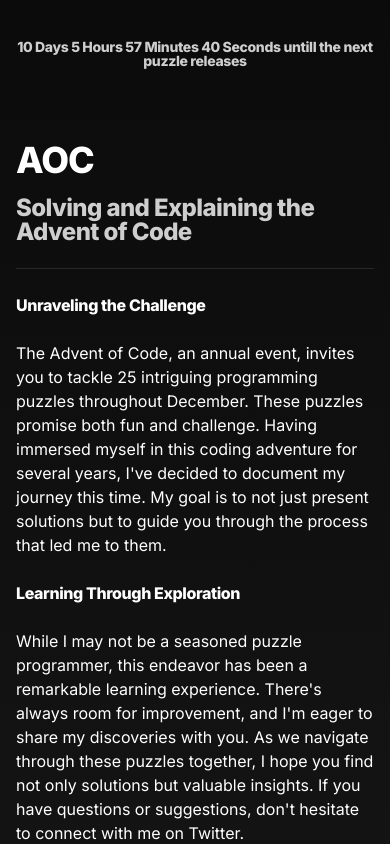
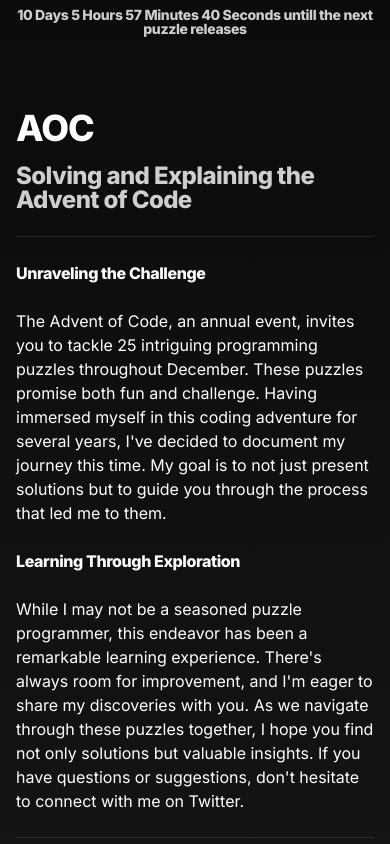
Before and after one commit to 0pilatos0/aoc-explained, a Next.js app: page / in a window 390 px wide. Shown: the top 844 px of the page. Built offline with nearby package versions, Linux system fonts and the light colour scheme.

Commit message:
Update countdown component styling

```diff
--- a/src/components/countdown.tsx
+++ b/src/components/countdown.tsx
@@ -55,7 +55,7 @@
   }, []);
 
   return (
-    <div className="flex flex-col gap-4 py-2 pt-10 sm:pt-2">
+    <div className="flex flex-col gap-4 py-2">
       <p className="text-center text-sm font-extrabold leading-[1] tracking-tight text-white text-opacity-80">
         {!countDownHidden && (
           <>
```
